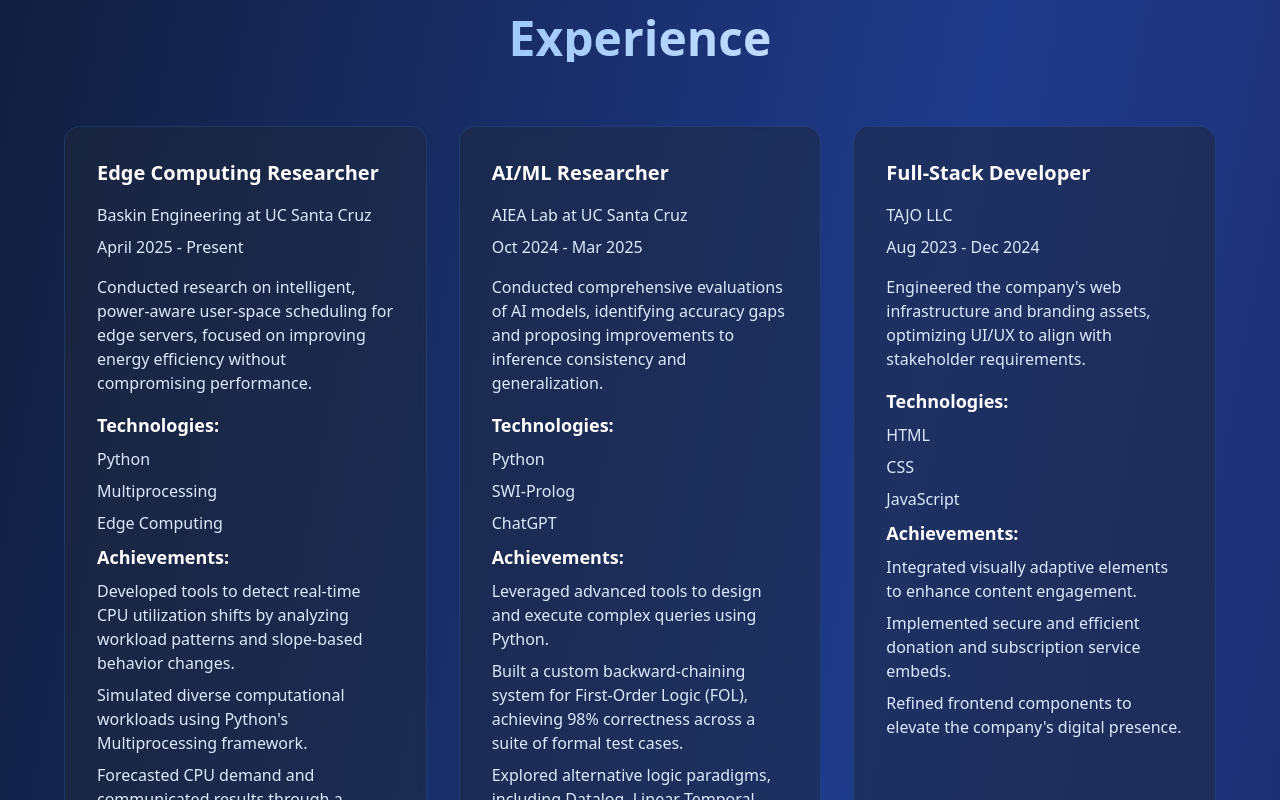
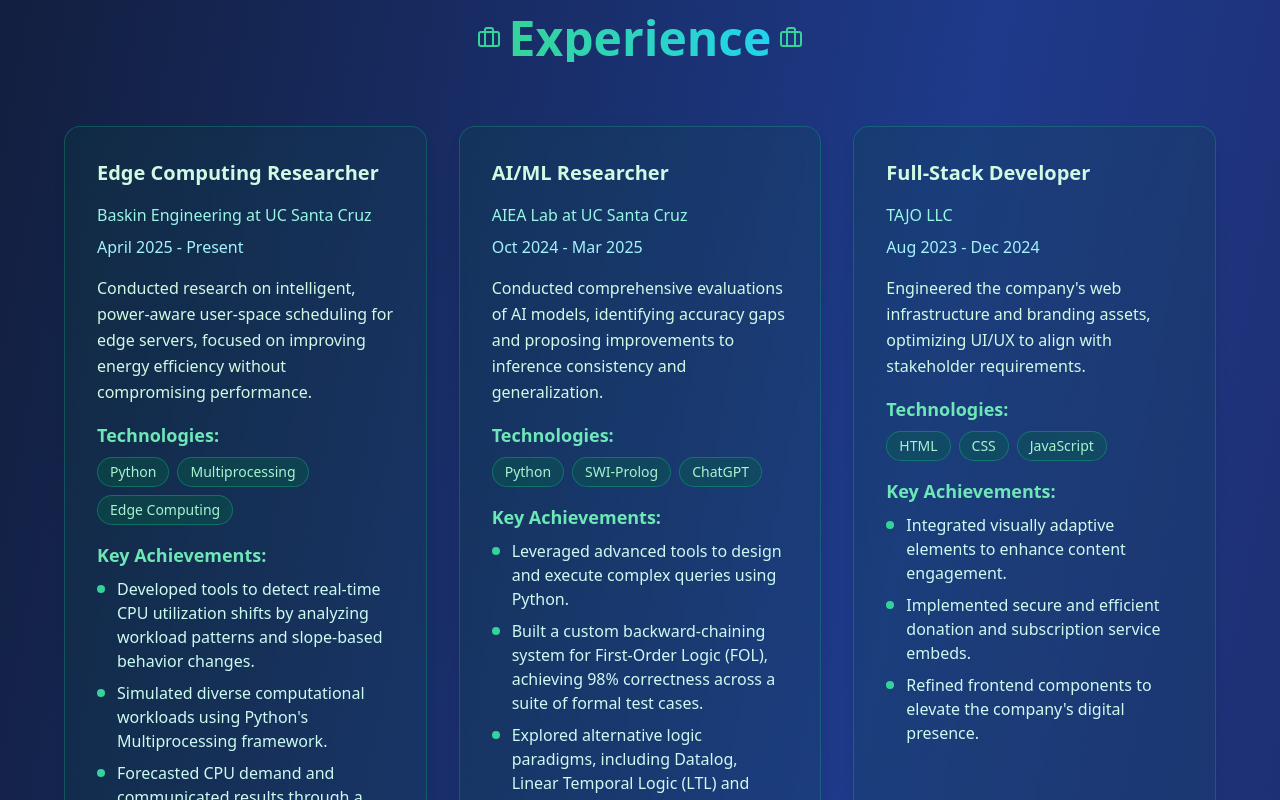
Before and after one commit to EugeneBertrand/Eugene-Bertrand, a React (Vite) app: page / in a window 1280 px wide. Shown: the part 1520-2320 px from the top of the page. Built offline with nearby package versions, Linux system fonts and the light colour scheme.

Commit message:
Enhance experience and frameworks sections
Add more colors and improve the interface's aesthetic.

```diff
--- a/src/components/Experience.tsx
+++ b/src/components/Experience.tsx
@@ -1,3 +1,5 @@
+import { Briefcase } from "lucide-react";
+
 const experiences = [
   {
     title: "Edge Computing Researcher",
@@ -44,9 +46,13 @@ const Experience = () => {
     <section id="experience" className="py-20 relative">
       <div className="container mx-auto px-4">
         <div className="text-center mb-16">
-          <h2 className="text-4xl md:text-5xl font-bold bg-gradient-to-r from-blue-400 to-white bg-clip-text text-transparent">
+          <div className="flex items-center justify-center mb-4">
+            <Briefcase className="h-6 w-6 text-emerald-400 mr-2" />
+            <h2 className="text-4xl md:text-5xl font-bold bg-gradient-to-r from-emerald-400 via-teal-400 to-cyan-400 bg-clip-text text-transparent">
               Experience
             </h2>
+            <Briefcase className="h-6 w-6 text-emerald-400 ml-2" />
+          </div>
         </div>
 
         <div className="max-w-6xl mx-auto">
@@ -54,28 +60,41 @@ const Experience = () => {
             {experiences.map((experience, index) => (
               <div
                 key={index}
-                className="bg-slate-800/50 backdrop-blur-sm rounded-2xl p-8 border border-blue-500/20 hover:border-blue-400/40 transition-all duration-500 hover:scale-105 group"
+                className="bg-gradient-to-br from-emerald-900/20 via-teal-900/20 to-cyan-900/20 backdrop-blur-sm rounded-2xl p-8 border border-emerald-500/30 hover:border-emerald-400/60 transition-all duration-500 hover:scale-105 group shadow-lg hover:shadow-emerald-500/20"
               >
-                <h3 className="text-xl font-semibold text-white mb-4">{experience.title}</h3>
-                <p className="text-blue-100 font-medium mb-2">{experience.company}</p>
-                <p className="text-blue-100 font-medium mb-4">{experience.dates}</p>
-                <p className="text-blue-100 font-medium mb-4">{experience.description}</p>
-                <h4 className="text-lg font-semibold text-white mb-2">Technologies:</h4>
-                <ul>
+                <h3 className="text-xl font-semibold text-emerald-100 mb-4">{experience.title}</h3>
+                <p className="text-teal-200 font-medium mb-2">{experience.company}</p>
+                <p className="text-cyan-200 font-medium mb-4">{experience.dates}</p>
+                <p className="text-emerald-100 mb-4 leading-relaxed">{experience.description}</p>
+
+                <div className="mb-4">
+                  <h4 className="text-lg font-semibold text-emerald-300 mb-2">Technologies:</h4>
+                  <div className="flex flex-wrap gap-2">
                     {experience.technologies.map((technology, technologyIndex) => (
-                    <li key={technologyIndex} className="text-blue-100 font-medium mb-2">
+                      <span
+                        key={technologyIndex}
+                        className="px-3 py-1 bg-emerald-800/40 text-emerald-200 rounded-full text-sm border border-emerald-500/40"
+                      >
                         {technology}
-                    </li>
+                      </span>
                     ))}
-                </ul>
-                <h4 className="text-lg font-semibold text-white mb-2">Achievements:</h4>
-                <ul>
+                  </div>
+                </div>
+
+                <div>
+                  <h4 className="text-lg font-semibold text-emerald-300 mb-2">Key Achievements:</h4>
+                  <ul className="space-y-2">
                     {experience.achievements.map((achievement, achievementIndex) => (
-                    <li key={achievementIndex} className="text-blue-100 font-medium mb-2">
+                      <li
+                        key={achievementIndex}
+                        className="flex items-start text-teal-100"
+                      >
+                        <div className="w-2 h-2 bg-emerald-400 rounded-full mr-3 mt-2 flex-shrink-0"></div>
                         {achievement}
                       </li>
                     ))}
                   </ul>
+                </div>
               </div>
             ))}
           </div>
--- a/src/components/Skills.tsx
+++ b/src/components/Skills.tsx
@@ -1,4 +1,5 @@
-import { Satellite } from "lucide-react";
+import { Code2 } from "lucide-react";
+
 const skillCategories = [{
   title: "Programming Languages",
   skills: ["Python", "C/C++", "JavaScript/TypeScript", "Go", "Java", "SQL", "Rust", "R", "Assembly"],
@@ -20,34 +21,50 @@ const skillCategories = [{
   skills: ["PostgreSQL", "MongoDB", "Redis", "SQLite", "Database Design", "Query Optimization"],
   icon: "🗄️"
 }];
+
 const Skills = () => {
-  return <section id="skills" className="py-20 relative">
+  return (
+    <section id="skills" className="py-20 relative">
       <div className="container mx-auto px-4">
         <div className="text-center mb-16">
           <div className="flex items-center justify-center mb-4">
-            <Satellite className="h-6 w-6 text-blue-400 mr-2" />
-            <h2 className="text-4xl md:text-5xl font-bold bg-gradient-to-r from-blue-400 to-white bg-clip-text text-transparent">Frameworks</h2>
-            <Satellite className="h-6 w-6 text-blue-400 ml-2" />
+            <Code2 className="h-6 w-6 text-amber-400 mr-2" />
+            <h2 className="text-4xl md:text-5xl font-bold bg-gradient-to-r from-amber-400 via-orange-400 to-red-400 bg-clip-text text-transparent">
+              Technical Skills
+            </h2>
+            <Code2 className="h-6 w-6 text-amber-400 ml-2" />
           </div>
         </div>
 
         <div className="max-w-6xl mx-auto">
           <div className="grid md:grid-cols-2 lg:grid-cols-3 gap-8">
-            {skillCategories.map((category, index) => <div key={index} className="bg-slate-800/50 backdrop-blur-sm rounded-2xl p-8 border border-blue-500/20 hover:border-blue-400/40 transition-all duration-500 hover:scale-105 group">
+            {skillCategories.map((category, index) => (
+              <div
+                key={index}
+                className="bg-gradient-to-br from-amber-900/20 via-orange-900/20 to-red-900/20 backdrop-blur-sm rounded-2xl p-8 border border-amber-500/30 hover:border-amber-400/60 transition-all duration-500 hover:scale-105 group shadow-lg hover:shadow-amber-500/20"
+              >
                 <div className="text-center mb-6">
                   <div className="text-4xl mb-4">{category.icon}</div>
-                  <h3 className="text-xl font-semibold text-white">{category.title}</h3>
+                  <h3 className="text-xl font-semibold text-amber-100">{category.title}</h3>
                 </div>
 
                 <div className="space-y-3">
-                  {category.skills.map((skill, skillIndex) => <div key={skillIndex} className="flex items-center justify-between p-3 bg-slate-700/30 rounded-lg border border-blue-500/10 hover:border-blue-400/30 transition-all duration-300">
-                      <span className="text-blue-100 font-medium">{skill}</span>
-                    </div>)}
+                  {category.skills.map((skill, skillIndex) => (
+                    <div
+                      key={skillIndex}
+                      className="flex items-center justify-between p-3 bg-gradient-to-r from-amber-800/30 to-orange-800/30 rounded-lg border border-amber-500/20 hover:border-amber-400/40 transition-all duration-300"
+                    >
+                      <span className="text-amber-100 font-medium">{skill}</span>
+                    </div>
+                  ))}
                 </div>
-              </div>)}
+              </div>
+            ))}
           </div>
         </div>
       </div>
-    </section>;
+    </section>
+  );
 };
+
 export default Skills;
```
Lines whose indentation alone changed are shown as unchanged.
